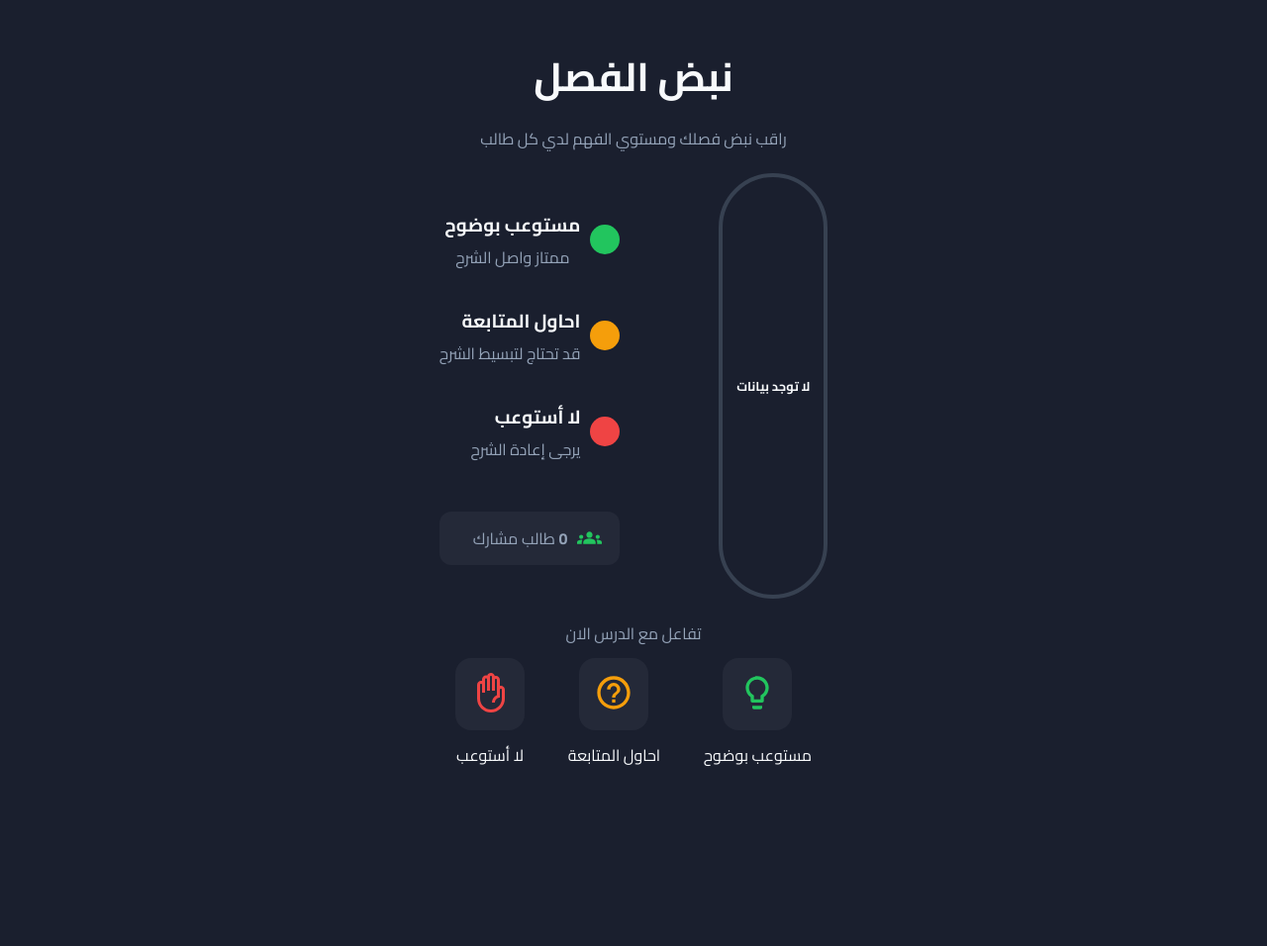
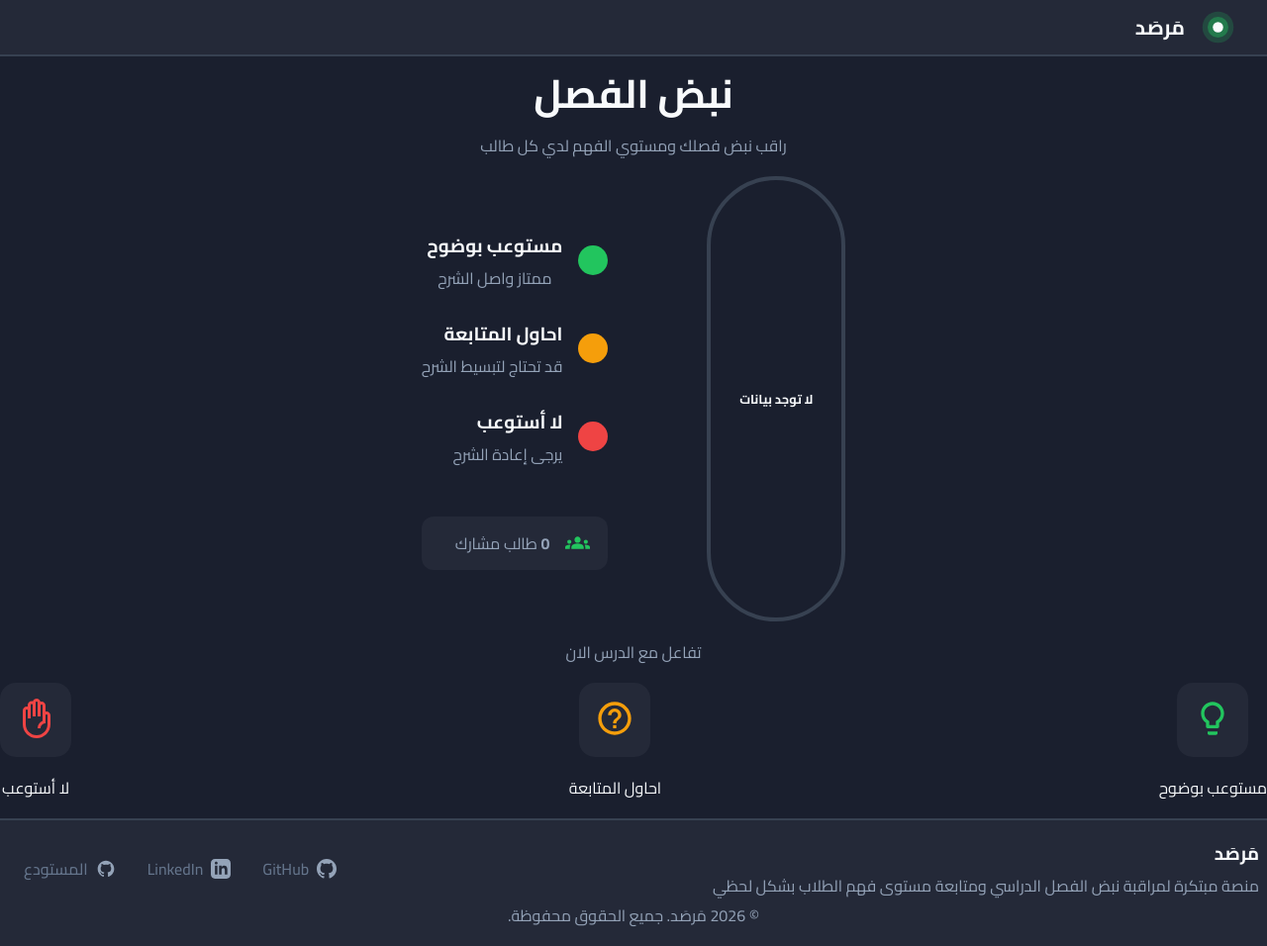
Before and after one commit to Ehabw57/Marsad, a website: page index.html in a window 1280 px wide. Shown: the whole page at 99% size. Before the commit the page ends 828 px from the top, so only its background shows below. Drawn offline with Linux system fonts and the light colour scheme.

Commit message:
Enhance font & colors of the clinet

```diff
--- a/index.html
+++ b/index.html
@@ -1,8 +1,11 @@
 <!doctype html>
-<html lang="en">
+<html lang="ar">
   <head>
     <meta charset="UTF-8" />
-    <meta name="viewport" content="width=device-width, initial-scale=1.0" />
+    <meta name="viewport" content="width=device-width, initial-scale=0.9" />
+    <meta name="description" content="مَرصَد - راقب نبض فصلك ومستوي الفهم لدي كل طالب" />
+    <meta name="keywords" content="مَرصَد, نبض الفصل, تعليم, فصول دراسية" />
+    <meta name="author" content="مَرصَد" />
 
     <link rel="stylesheet" href="design-system.css" />
     <link rel="stylesheet" href="style.css" />
@@ -17,11 +20,22 @@
       href="https://fonts.googleapis.com/css2?family=Cairo:wght@200..1000&display=swap"
       rel="stylesheet"
     />
-    <title>websocket Client</title>
+    <title>مَرصَد - نبض الفصل</title>
   </head>
   <body
-    class="cairo bg-primary text-primary flex flex-col items-center justify-center"
+    class="cairo bg-primary text-primary"
   >
+    <nav class="navbar flex items-center">
+      <div class="navbar-brand flex items-center gap-md">
+        <svg class="logo" width="40" height="40" viewBox="0 0 100 100" xmlns="http://www.w3.org/2000/svg">
+          <circle cx="50" cy="50" r="45" fill="#22c55e" opacity="0.2"/>
+          <circle cx="50" cy="50" r="30" fill="#22c55e" opacity="0.4"/>
+          <circle cx="50" cy="50" r="15" fill="#f8fafc"/>
+        </svg>
+        <h2 class="brand-name">مَرصَد</h2>
+      </div>
+    </nav>
+
     <header>
       <h1>نبض الفصل</h1>
       <p class="text-secondary">راقب نبض فصلك ومستوي الفهم لدي كل طالب</p>
@@ -144,10 +158,43 @@
         </div>
       </section>
     </div>
+
+    <footer class="footer bg-surface">
+      <div class="footer-content">
+        <div class="footer-section">
+          <h3>مَرصَد</h3>
+          <p class="text-secondary">منصة مبتكرة لمراقبة نبض الفصل الدراسي ومتابعة مستوى فهم الطلاب بشكل لحظي</p>
+        </div>
+        <div class="footer-links flex gap-lg">
+          <a href="https://github.com/zerobors" target="_blank" rel="noopener noreferrer" class="footer-link text-secondary">
+            <svg width="24" height="24" viewBox="0 0 24 24" fill="currentColor" xmlns="http://www.w3.org/2000/svg">
+              <path d="M12 0c-6.626 0-12 5.373-12 12 0 5.302 3.438 9.8 8.207 11.387.599.111.793-.261.793-.577v-2.234c-3.338.726-4.033-1.416-4.033-1.416-.546-1.387-1.333-1.756-1.333-1.756-1.089-.745.083-.729.083-.729 1.205.084 1.839 1.237 1.839 1.237 1.07 1.834 2.807 1.304 3.492.997.107-.775.418-1.305.762-1.604-2.665-.305-5.467-1.334-5.467-5.931 0-1.311.469-2.381 1.236-3.221-.124-.303-.535-1.524.117-3.176 0 0 1.008-.322 3.301 1.23.957-.266 1.983-.399 3.003-.404 1.02.005 2.047.138 3.006.404 2.291-1.552 3.297-1.23 3.297-1.23.653 1.653.242 2.874.118 3.176.77.84 1.235 1.911 1.235 3.221 0 4.609-2.807 5.624-5.479 5.921.43.372.823 1.102.823 2.222v3.293c0 .319.192.694.801.576 4.765-1.589 8.199-6.086 8.199-11.386 0-6.627-5.373-12-12-12z"/>
+            </svg>
+            <span>GitHub</span>
+          </a>
+          <a href="https://www.linkedin.com/in/zerobors" target="_blank" rel="noopener noreferrer" class="footer-link text-secondary">
+            <svg width="24" height="24" viewBox="0 0 24 24" fill="currentColor" xmlns="http://www.w3.org/2000/svg">
+              <path d="M19 0h-14c-2.761 0-5 2.239-5 5v14c0 2.761 2.239 5 5 5h14c2.762 0 5-2.239 5-5v-14c0-2.761-2.238-5-5-5zm-11 19h-3v-11h3v11zm-1.5-12.268c-.966 0-1.75-.79-1.75-1.764s.784-1.764 1.75-1.764 1.75.79 1.75 1.764-.783 1.764-1.75 1.764zm13.5 12.268h-3v-5.604c0-3.368-4-3.113-4 0v5.604h-3v-11h3v1.765c1.396-2.586 7-2.777 7 2.476v6.759z"/>
+            </svg>
+            <span>LinkedIn</span>
+          </a>
+          <a href="https://github.com/zerobors/Marsad" target="_blank" rel="noopener noreferrer" class="footer-link text-secondary">
+            <svg width="24" height="24" viewBox="0 0 24 24" fill="currentColor" xmlns="http://www.w3.org/2000/svg">
+              <path d="M12 2C6.477 2 2 6.477 2 12c0 4.42 2.865 8.166 6.839 9.489.5.092.682-.217.682-.482 0-.237-.008-.866-.013-1.7-2.782.603-3.369-1.34-3.369-1.34-.454-1.156-1.11-1.463-1.11-1.463-.908-.62.069-.608.069-.608 1.003.07 1.531 1.03 1.531 1.03.892 1.529 2.341 1.087 2.91.831.092-.646.35-1.086.636-1.336-2.22-.253-4.555-1.11-4.555-4.943 0-1.091.39-1.984 1.029-2.683-.103-.253-.446-1.27.098-2.647 0 0 .84-.269 2.75 1.025A9.578 9.578 0 0112 6.836c.85.004 1.705.114 2.504.336 1.909-1.294 2.747-1.025 2.747-1.025.546 1.377.203 2.394.1 2.647.64.699 1.028 1.592 1.028 2.683 0 3.842-2.339 4.687-4.566 4.935.359.309.678.919.678 1.852 0 1.336-.012 2.415-.012 2.743 0 .267.18.578.688.48C19.138 20.164 22 16.418 22 12c0-5.523-4.477-10-10-10z"/>
+            </svg>
+            <span>المستودع</span>
+          </a>
+        </div>
+      </div>
+      <div class="footer-bottom text-secondary">
+        <p>&copy; 2026 مَرصَد. جميع الحقوق محفوظة.</p>
+      </div>
+    </footer>
   </body>
+  <script>window.SERVER_URL = "__SERVER_URL__";</script>
   <!-- <script src="test.js"> </script> -->
   <script>
-    const socket = new WebSocket("wss://snuffly-wendie-seasonally.ngrok-free.dev");
+    const socket = new WebSocket(window.SERVER_URL);
     socket.onopen = () => {
       console.log("WebSocket connection established");
     };
--- a/style.css
+++ b/style.css
@@ -11,17 +11,32 @@
 }
 
 html {
-  height: 100svh;
   direction: rtl;
+  font-size: 11px;
 }
 
 body {
   min-height: 100svh;
-  padding: 40px 0;
 }
 
-h1 {
-  margin-bottom: 10px;
+/* Navbar Styles */
+.navbar {
+  width: 100%;
+  padding: var(--spacing-sm) var(--spacing-sm);
+  background-color: var(--color-surface);
+  border-bottom: 2px solid var(--color-border);
+  gap: var(--spacing-md);
+}
+
+.logo {
+  width: 35px;
+  height: 35px;
+}
+
+.brand-name {
+  font-size: 1.3rem;
+  font-weight: 700;
+  color: var(--color-text-primary);
 }
 
 h1,
@@ -33,21 +48,20 @@ p {
 main {
   margin-inline: auto;
   flex-grow: 1;
-  gap: 15px;
-  max-width: 800px;
-  padding: 20px 10px;
+  gap: var(--spacing-lg);
+  padding: var(--spacing-md) 0;
 }
 
 .chart-border {
-  width: 110px;
-  height: 430px;
+  width: 100px;
+  height: 350px;
   border: 4px solid var(--color-border);
   border-radius: 80px;
 }
 
 .chart-container {
-  width: 90px;
-  height: 410px;
+  width: 80px;
+  height: 330px;
   border-radius: 60px;
   overflow: hidden;
 }
@@ -63,15 +77,15 @@ main {
 
 .none {
   height: 100%;
-  font-size: .8rem ;
+  font-size: 0.8rem;
 }
 
 aside {
-  gap: var(--spacing-xl);
+  gap: var(--spacing-lg);
 }
 
 .info {
-  gap: 10px;
+  gap: var(--spacing-md);
 }
 
 .legend {
@@ -80,13 +94,13 @@ aside {
 }
 
 .info div {
-  gap: 10px;
+  gap: var(--spacing-md);
 }
 
 .student-count {
   padding: 12px 18px;
-  margin-top: var(--spacing-md);
-  gap: 10px;
+  margin-top: var(--spacing-lg);
+  gap: var(--spacing-md);
 }
 
 .interaction-container {
@@ -94,30 +108,132 @@ aside {
 }
 
 section {
-  margin: 10px auto;
-  max-width: 380px;
-  padding-inline: 10px;
-}
-svg {
-  fill: red;
+  margin: var(--spacing-md) auto;
+  width: 100%;
+  gap: var(--spacing-2xl);
 }
 
 .interact {
   border: none;
-  padding: 15px 15px;
+  padding: var(--spacing-md) var(--spacing-md);
 }
 
 .button-container {
-  gap: 10px;
+  gap: var(--spacing-md);
 }
 
-@media (min-width: 600px) {
+.footer {
+  width: 100%;
+  border-top: 2px solid var(--color-border);
+  padding: var(--spacing-md) var(--spacing-sm);
+}
+
+.footer-content {
+  font-size: 0.9rem;
+  flex-grow: 1;
+  justify-content: space-between;
+  display: flex;
+  gap: var(--spacing-sm);
+}
+.footer-content p {
+  text-align: right;
+}
+
+.footer-links {
+  min-width: 130px;
+  display: flex;
+  justify-content: center;
+  gap: 0;
+  align-items: center;
+  flex-wrap: wrap;
+}
+
+.footer-link {
+  display: flex;
+  align-items: center;
+  gap: var(--spacing-sm);
+  padding: var(--spacing-sm) var(--spacing-md);
+  border-radius: var(--radius-md);
+  text-decoration: none;
+  transition: all 0.3s ease;
+}
+
+.footer-link span {
+  display: none;
+  font-size: 1rem;
+  font-weight: 500;
+  color: var(--color-text-muted);
+}
+
+.footer-link svg {
+  fill: currentColor;
+  width: 20px;
+  height: 20px;
+}
+
+@media (min-width: 570px) {
+  html {
+    font-size: 14px;
+  }
+
   main {
-    padding-inline: 40px;
+    gap: 80px;
+  }
+
+  .chart-border {
+    width: 120px;
+    height: 400px;
+  }
+
+  .chart-container {
+    width: 100px;
+    height: 380px;
+  }
+
+  h1 {
+    font-size: 2rem;
+  }
+}
+@media (min-width: 780px) {
+  html {
+    font-size: 16px;
+  }
+
+  main {
     gap: 100px;
+  }
+
+  .chart-border {
+    width: 140px;
+    height: 450px;
+  }
+  .chart-container {
+    width: 120px;
+    height: 430px;
+  }
+
+  section {
+    gap: 100px;
+  }
+  .footer-link span {
+    display: inline;
+  }
+
+  .footer-content {
+    font-size: 1rem;
   }
 
   h1 {
     font-size: 2.5rem;
   }
+
+  .navbar {
+    padding: var(--spacing-sm) var(--spacing-xl);
+  }
 }
+
+@media (min-width: 980px) {
+  h1 {
+    font-size: 2.5rem;
+  }
+}
```
Also changed, not shown: server.js (+7 -16 lines).
